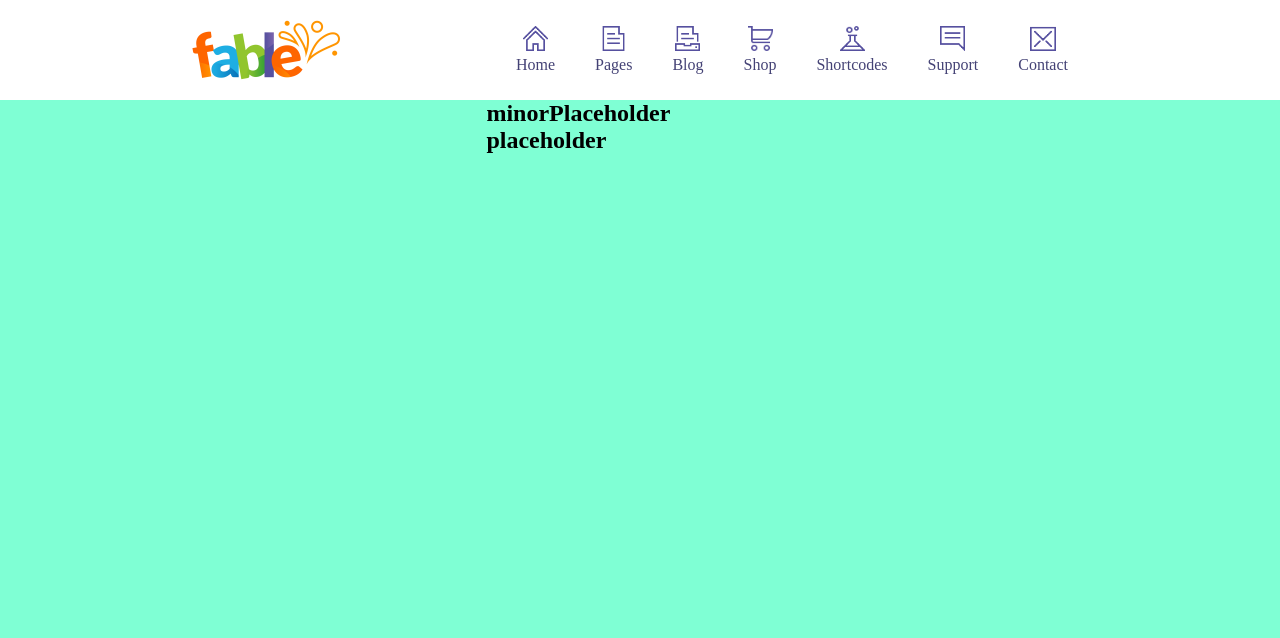
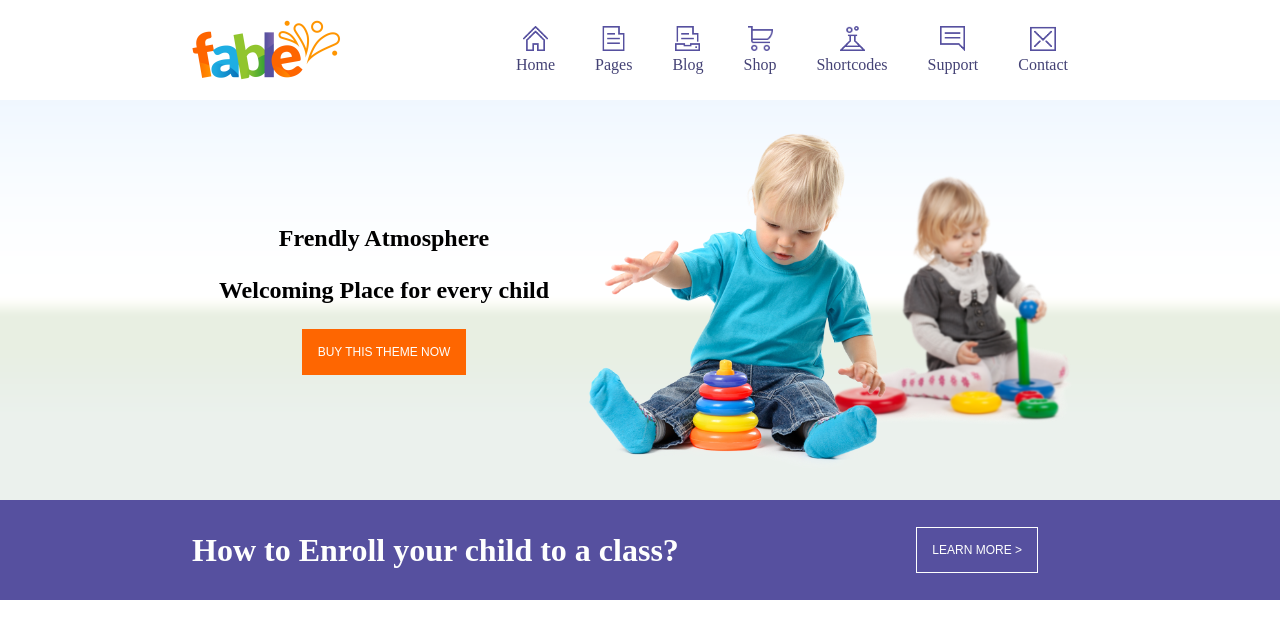
Before and after one commit to AndrewScacchi/proj-html-vuejs, a Vue app: page / in a window 1280 px wide. Shown: the top 638 px of the page. Built offline with nearby package versions, Linux system fonts and the light colour scheme.

Commit message:
Initial Jumbotron Settings put in place

```diff
--- a/src/App.vue
+++ b/src/App.vue
@@ -36,4 +36,41 @@ export default {
   flex-direction: column;
   flex-wrap: wrap;
 }
+.btn {
+  border:none;
+  padding:15px;
+  font-size: 0.75rem;
+}
+.btn-orange {
+  background-color: #fe6601;
+  color: #fefffe;
+  border: 1px solid #fe6601;
+  &:hover {
+          color:#fe6601;
+          background-color: #fefffe;
+          border: 1px solid #fe6601 ;
+          cursor: pointer;
+        }
+}
+.btn-blue {
+  background-color: #56509f;
+  color: #fefffe;
+  border: 1px solid #fefffe;
+  &:hover {
+          color:#56509f;
+          background-color: #fefffe;
+          cursor: pointer;
+          border: 1px solid #56509f;
+        }
+}
+
+
+//classes
+
+// $sugarCane: #fefffe;
+// $blazeOrange: #fe6601;
+
+
+
+
 </style>
--- a/src/components/MyHeader.vue
+++ b/src/components/MyHeader.vue
@@ -109,7 +109,7 @@ nav{
     // on hover nav link change color but we need to swap icons too
     &:hover{
       background-color: #fe6601;
-      color: white;
+      color: #fefffe;
     }
 
   }
--- a/src/components/MyMain.vue
+++ b/src/components/MyMain.vue
@@ -18,7 +18,7 @@ export default {
 <!-- Add "scoped" attribute to limit CSS to this component only -->
 <style scoped lang="scss">
 #main{
-  background-color: aquamarine;
+  // background-color: aquamarine;
   min-height: calc(100vh - 100px);
 }
 
--- a/src/components/minor/MyJumboTron.vue
+++ b/src/components/minor/MyJumboTron.vue
@@ -1,12 +1,25 @@
 <template>
 <!-- creating a Jumbotron with img and file in flex -->
   <div id="jumbo">
-    <section>
-        <div class="jumboText">
-          <h2>minorPlaceholder</h2>
-          <h1>placeholder</h1>
+    <section class="mainJumbo">
+      <div class="jumboText flex-col">
+        <h2>Frendly Atmosphere</h2>
+        <h1>
+          <strong>Welcoming Place</strong>
+          for every child
+        </h1>
 
-        </div>
+        <button class="btn btn-orange">
+          BUY THIS THEME NOW
+        </button>
+      </div>
+
+    </section>
+    <section class="blueBar flex-row">
+      <h2>How to Enroll your child to a class?</h2>
+      <button class="btn btn-blue">
+        LEARN MORE >
+      </button>
 
     </section>
 
@@ -22,22 +35,56 @@ export default {
 <!-- Add "scoped" attribute to limit CSS to this component only -->
 <style scoped lang="scss">
 
-    section {
-        width: 80%;
+    section.mainJumbo {
+        width: 100%;
         margin: 0 auto;
         display: flex;
         flex-direction: row;
         flex-wrap: wrap;
         justify-content: center;
         gap: 25px;
+        background: url("../../assets/images/slider_slide2_img1.png") 60% 50% no-repeat,
+                    url("../../assets/images/slider_slide2_img2.png") 80% 50% no-repeat,
+                    url("../../assets/images/slider_slide2_background.png") bottom repeat,
+                    ;
+        background-size: 300px, 250px, auto;
+        height: 400px;
+
+
+
         .jumboText{
+          align-self: center;
+          justify-content: center;
+          align-items: center;
           width: 30%;
+          margin-left: 15%;
+          margin-right: auto;
+          height: 300px;
+          gap:25px
+          // border: 1px solid red;
 
         }
         .jumboImg{
           width: 60%;
         }
+
+
+    }
+    section.blueBar {
+      background: #56509f;
+      height: 100px;
+      width: 100%;
+      padding: 0 15%;
+      align-items: center;
+      justify-content: space-between;
+      h2 {
+        color: #fefffe;
+        font-size: 2rem;
+      }
+      button{
+        margin-right: 50px;
+
+      }
     }
 
-
 </style>
```
